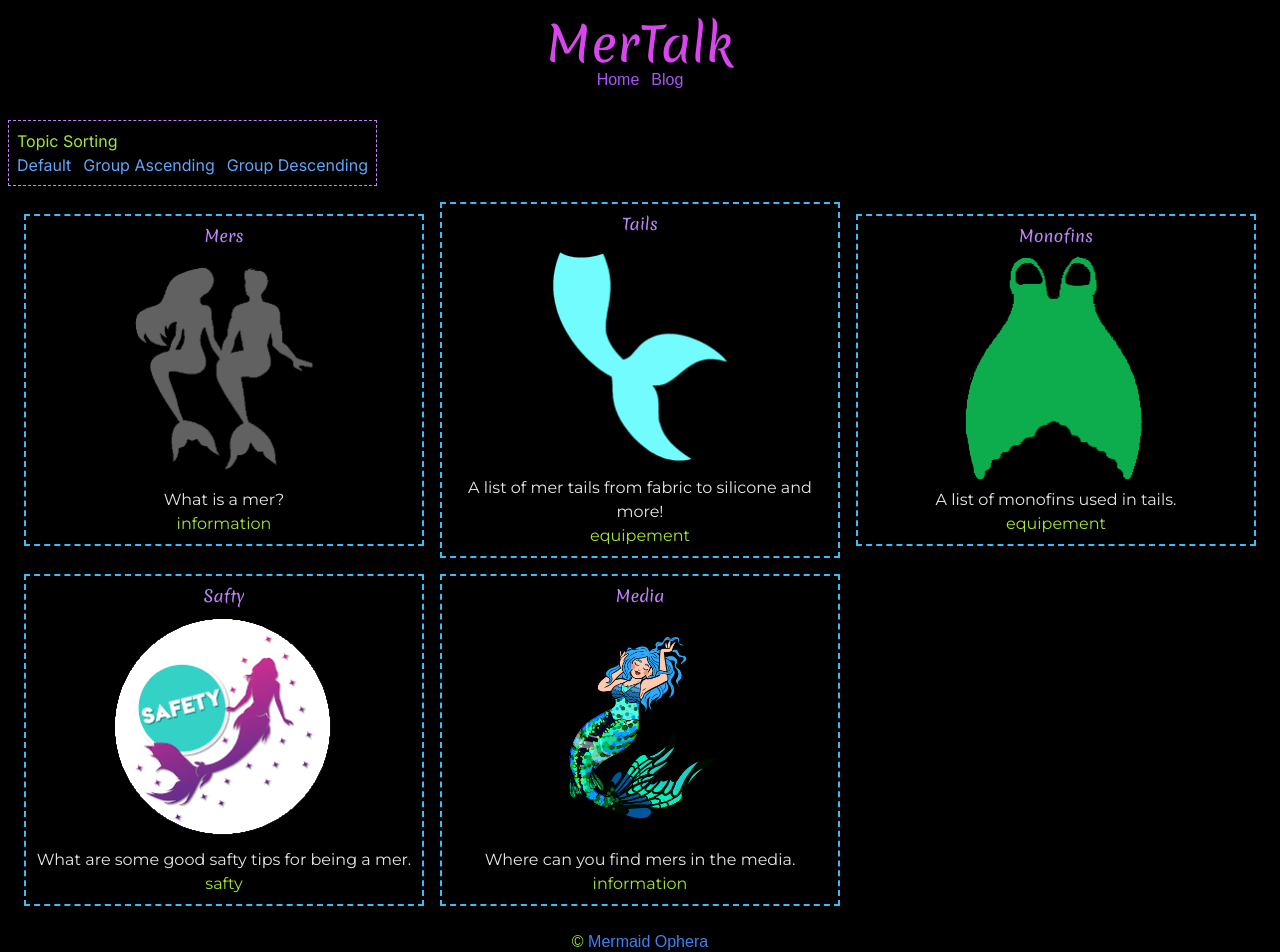
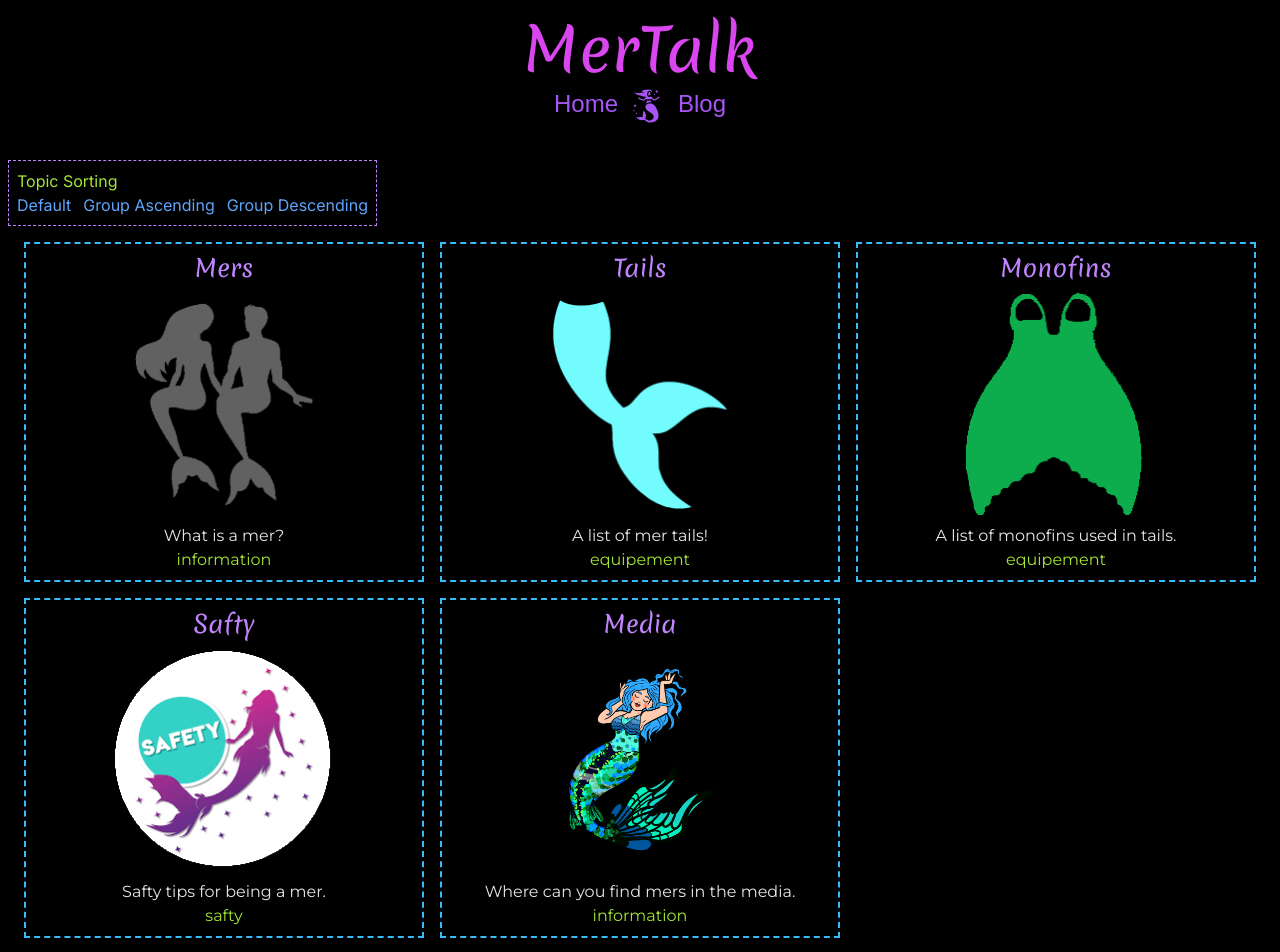
Before and after one commit to QualityMermaid/lab9blog, a Next.js app: page /blog in a window 1280 px wide. Shown: the top 952 px of the page. Built offline with nearby package versions, Linux system fonts and the light colour scheme; a web font is replaced by a local one.

Commit message:
tailwind changes

```diff
--- a/package.json
+++ b/package.json
@@ -19,6 +19,7 @@
     "postcss": "8.4.28",
     "react": "18.2.0",
     "react-dom": "18.2.0",
+    "react-icons": "^4.10.1",
     "tailwindcss": "3.3.3",
     "typescript": "5.1.6"
   }
--- a/src/app/blog/page.tsx
+++ b/src/app/blog/page.tsx
@@ -16,9 +16,9 @@ type BlogTopic = {
 
 const blogposts: BlogTopic[]= [
     {title: "Mers", topic: "information", heroImg: "/images/mers.png", description: "What is a mer?",},
-    {title: "Tails", topic: "equipement", heroImg: "/images/tail.png", description: "A list of mer tails from fabric to silicone and more!",},
+    {title: "Tails", topic: "equipement", heroImg: "/images/tail.png", description: "A list of mer tails!",},
     {title: "Monofins", topic: "equipement", heroImg: "/images/monofin.png", description: "A list of monofins used in tails.",},
-    {title: "Safty", topic: "safty", heroImg: "/images/safty.png", description: "What are some good safty tips for being a mer.",},
+    {title: "Safty", topic: "safty", heroImg: "/images/safty.png", description: "Safty tips for being a mer.",},
     {title: "Media", topic: "information", heroImg: "/images/OpheraMermaid.png", description: "Where can you find mers in the media.",},
 ]
 
@@ -55,7 +55,7 @@ export default function BlogPage({searchParams}:{searchParams: BlogSearchQuery})
                     return(
                         <li className="border-dashed border-2 h- border-sky-400 m-2 p-2 hover:border-purple-500 hover:bg-gray-800" key={post.title}>
                             <Link className={`grid justify-center text-center  ${merienda.className}`} href={`/blog/${post.title}`}>
-                            <span className="text-purple-400">{post.title}</span>
+                            <span className="text-purple-400 text-2xl">{post.title}</span>
                             <Image className="mx-auto p-2 h-60 w-fit" src={post.heroImg} alt={post.title} width={200} height={200}/>
                             <p className={` ${montserrat.className}`}>{post.description}</p>
                             <p className={` text-lime-400 ${montserrat.className}`}>{post.topic}</p>
--- a/src/components/Footer.tsx
+++ b/src/components/Footer.tsx
@@ -4,7 +4,7 @@ import { lumanosimo } from "@/font/fonts"
 export default function Footer() {
   return (
     <footer className={lumanosimo.className}>
-        <div className="text-center text-blue-500"><span className="text-lime-400">&copy;</span> Mermaid Ophera</div>
+        <div className="text-center text-blue-400"><span className="text-lime-400">&copy;</span> Mermaid Ophera</div>
     </footer>
   )
 }
--- a/src/components/Header.tsx
+++ b/src/components/Header.tsx
@@ -1,14 +1,16 @@
 import Link from "next/link";
 import { merienda, lumanosimo } from "@/font/fonts"
+import {GiMermaid} from "react-icons/gi"
 
 export default function Header() {
   return (
     <header className={`sticky top-0 left-0 right-0 bg-black w-ful ${lumanosimo.className} p-5`} >
-        <h1 className={`${merienda.className} text-fuchsia-500 text-5xl text-center`}>MerTalk</h1>
-        <nav>
+        <h1 className={`${merienda.className} text-fuchsia-500 text-6xl text-center`}>MerTalk</h1>
+        <nav className="m-2">
             <ul className="flex gap-3 justify-center">
-                <li className=" text-purple-500  hover:text-blue-500"><Link href="/">Home</Link></li>
-                <li className=" text-purple-500 hover:text-blue-500"><Link href="/blog">Blog</Link></li>
+                <li className="text-2xl text-purple-500  hover:text-blue-500"><Link href="/">Home</Link></li>
+                <li className="text-purple-500 text-4xl"><GiMermaid/></li>
+                <li className="text-2xl text-purple-500 hover:text-blue-500"><Link href="/blog">Blog</Link></li>
             </ul>
         </nav>
     </header>
```
Also changed, not shown: 1 other file (tests, documents, lock files or other folders).
